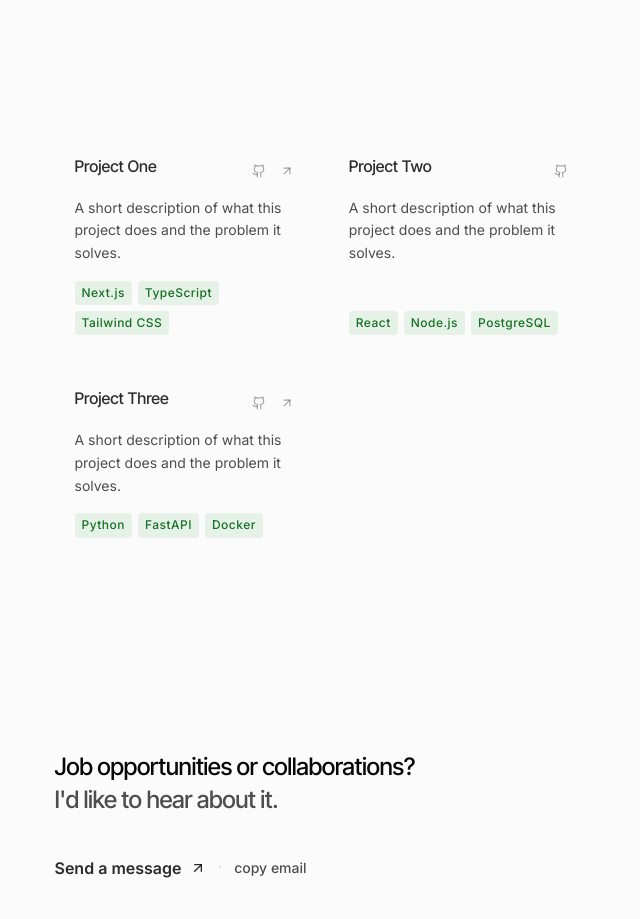
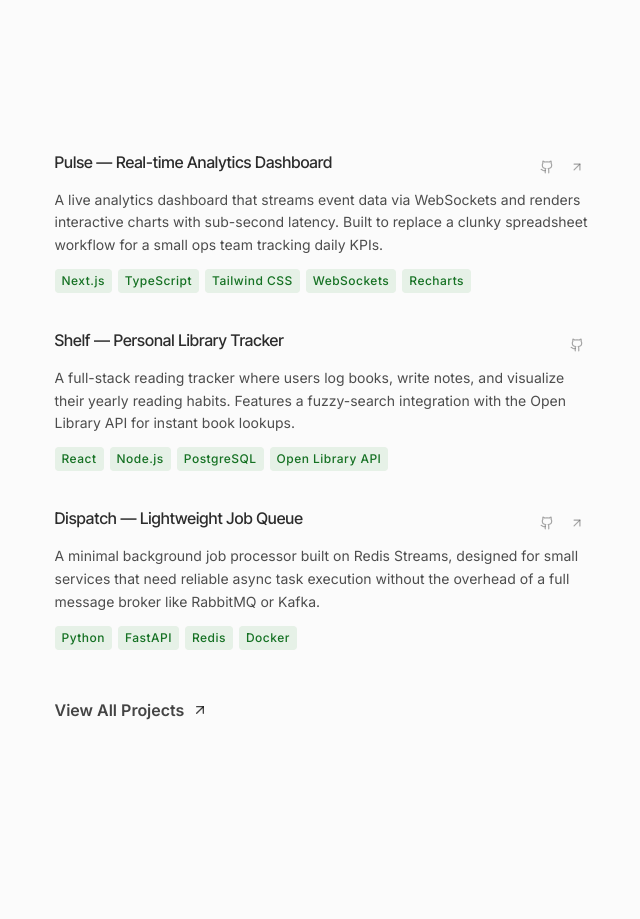
Before and after one commit to Gabnix/personal_portfolio_v1, a Next.js app: page / in a window 1280 px wide. Shown: the part 1280-2199 px from the top of the page, without its empty margins (610-1250 px from the left). Built offline with nearby package versions, Linux system fonts and the light colour scheme.

Commit message:
refactor: align Projects section with Experience layout, replace grid with ghost-card list and update project content

```diff
--- a/src/components/sections/ProjectsSection.tsx
+++ b/src/components/sections/ProjectsSection.tsx
@@ -5,6 +5,7 @@ import { ArrowUpRight, Github } from "lucide-react";
 import { AnimatedWrapper } from "@/components/shared/AnimatedWrapper";
 import { fadeInUp } from "@/lib/animations";
 import { featuredProjects } from "@/data/projects";
+import { cn } from "@/lib/utils";
 
 export function ProjectsSection() {
   return (
@@ -18,28 +19,40 @@ export function ProjectsSection() {
       </div>
 
       <div className="pb-12 lg:py-24">
-        <div className="grid sm:grid-cols-2 gap-3">
+
+        {/* Desktop overline */}
+        <AnimatedWrapper variant={fadeInUp} className="hidden">
+          <p className="font-sans text-[11px] font-semibold uppercase tracking-[0.22em] text-muted-foreground mb-8">
+            Projects
+          </p>
+        </AnimatedWrapper>
+
+        <div className="space-y-1">
           {featuredProjects.map((project, i) => (
             <AnimatedWrapper key={project.slug} variant={fadeInUp} delay={i * 0.07}>
-              <div className="ghost-card group h-full p-5 flex flex-col gap-3">
+              <div
+                className={cn(
+                  "ghost-card group block -mx-4 px-4 py-4"
+                )}
+              >
+                <div className="min-w-0">
 
-                {/* Title + links */}
+                  {/* Title + external links */}
                   <div className="flex items-start justify-between gap-3">
                     <h3
-                    className="font-display font-medium text-foreground/85 leading-snug group-hover:text-accent-signal transition-colors duration-300"
+                      className="font-display font-medium text-foreground/85 leading-snug"
                       style={{ fontSize: "clamp(0.9375rem, 2vw, 1rem)" }}
                     >
                       {project.title}
                     </h3>
-                  <div className="flex items-center gap-1 shrink-0 mt-0.5">
+                    <div className="flex items-center gap-0.5 shrink-0 mt-0.5">
                       {project.github && (
                         <a
                           href={project.github}
                           target="_blank"
                           rel="noopener noreferrer"
                           aria-label={`${project.title} on GitHub`}
-                        onClick={(e) => e.stopPropagation()}
-                        className="inline-flex items-center justify-center h-7 w-7 -mr-1 rounded text-muted-foreground/50 hover:text-foreground transition-colors duration-200"
+                          className="inline-flex items-center justify-center h-7 w-7 rounded text-muted-foreground/50 hover:text-foreground transition-colors duration-200"
                         >
                           <Github className="h-3.5 w-3.5" aria-hidden="true" />
                         </a>
@@ -50,8 +63,7 @@ export function ProjectsSection() {
                           target="_blank"
                           rel="noopener noreferrer"
                           aria-label={`${project.title} live site`}
-                        onClick={(e) => e.stopPropagation()}
-                        className="inline-flex items-center justify-center h-7 w-7 -mr-1 rounded text-muted-foreground/50 hover:text-foreground transition-colors duration-200"
+                          className="inline-flex items-center justify-center h-7 w-7 rounded text-muted-foreground/50 hover:text-foreground transition-colors duration-200"
                         >
                           <ArrowUpRight className="h-3.5 w-3.5" aria-hidden="true" />
                         </a>
@@ -60,13 +72,13 @@ export function ProjectsSection() {
                   </div>
 
                   {/* Description */}
-                <p className="font-sans text-sm text-muted-foreground leading-relaxed flex-1">
+                  <p className="mt-2 font-sans text-sm text-muted-foreground leading-relaxed">
                     {project.description}
                   </p>
 
                   {/* Tech pills */}
                   {project.tags.length > 0 && (
-                  <div className="flex flex-wrap gap-1.5 mt-auto pt-1">
+                    <div className="flex flex-wrap gap-1.5 mt-3">
                       {project.tags.map((tag) => (
                         <span key={tag} className="tech-pill">{tag}</span>
                       ))}
@@ -74,11 +86,25 @@ export function ProjectsSection() {
                   )}
 
                 </div>
+              </div>
             </AnimatedWrapper>
           ))}
         </div>
+
+        <AnimatedWrapper variant={fadeInUp} delay={featuredProjects.length * 0.07}>
+          <Link
+            href="/projects"
+            className="inline-flex items-center gap-2 mt-8 font-sans text-base font-semibold text-foreground/75 hover:text-accent-signal transition-colors duration-200 group"
+          >
+            View All Projects
+            <ArrowUpRight
+              className="h-4 w-4 transition-transform duration-200 group-hover:translate-x-0.5 group-hover:-translate-y-0.5"
+              aria-hidden="true"
+            />
+          </Link>
+        </AnimatedWrapper>
+
       </div>
-
     </section>
   );
 }
--- a/src/data/projects.ts
+++ b/src/data/projects.ts
@@ -3,28 +3,35 @@ import type { Project } from "@/types";
 export const projects: Project[] = [
   {
     slug: "project-one",
-    title: "Project One",
-    description: "A short description of what this project does and the problem it solves.",
+    title: "Pulse — Real-time Analytics Dashboard",
+    description:
+      "A live analytics dashboard that streams event data via WebSockets and renders interactive charts with sub-second latency. Built to replace a clunky spreadsheet workflow for a small ops team tracking daily KPIs.",
     longDescription:
       "A longer description with more detail about the project, the technical challenges, and the decisions made.",
-    tags: ["Next.js", "TypeScript", "Tailwind CSS"],
+    tags: ["Next.js", "TypeScript", "Tailwind CSS", "WebSockets", "Recharts"],
     github: "https://github.com/",
     live: "https://example.com",
     featured: true,
   },
   {
     slug: "project-two",
-    title: "Project Two",
-    description: "A short description of what this project does and the problem it solves.",
-    tags: ["React", "Node.js", "PostgreSQL"],
+    title: "Shelf — Personal Library Tracker",
+    description:
+      "A full-stack reading tracker where users log books, write notes, and visualize their yearly reading habits. Features a fuzzy-search integration with the Open Library API for instant book lookups.",
+    longDescription:
+      "A longer description with more detail about the project, the technical challenges, and the decisions made.",
+    tags: ["React", "Node.js", "PostgreSQL", "Open Library API"],
     github: "https://github.com/",
     featured: true,
   },
   {
     slug: "project-three",
-    title: "Project Three",
-    description: "A short description of what this project does and the problem it solves.",
-    tags: ["Python", "FastAPI", "Docker"],
+    title: "Dispatch — Lightweight Job Queue",
+    description:
+      "A minimal background job processor built on Redis Streams, designed for small services that need reliable async task execution without the overhead of a full message broker like RabbitMQ or Kafka.",
+    longDescription:
+      "A longer description with more detail about the project, the technical challenges, and the decisions made.",
+    tags: ["Python", "FastAPI", "Redis", "Docker"],
     github: "https://github.com/",
     live: "https://example.com",
     featured: true,
```
Lines whose indentation alone changed are shown as unchanged.
